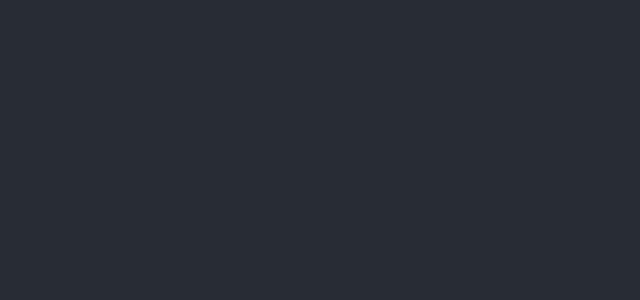
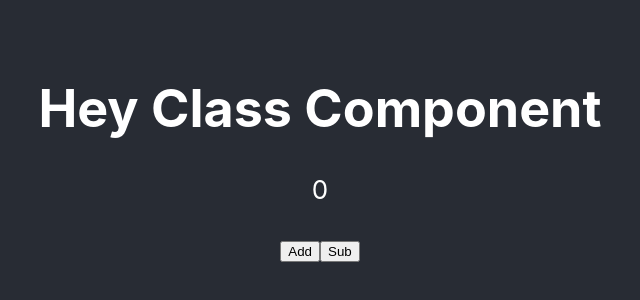
Before and after one commit to Virendra1807/AllReactProjects, a React (Create React App) app in the folder daily_practice/: page / in a window 1280 px wide. Shown: the part 248-548 px from the top of the page, without its empty margins (320-960 px from the left). Built offline with nearby package versions, Linux system fonts and the light colour scheme.

Commit message:
All about Class Components

```diff
--- a/daily_practice/src/App.js
+++ b/daily_practice/src/App.js
@@ -1,4 +1,5 @@
 import './App.css';
+import ClassState from './Components/02ClassState';
 // import PropsUse from './Components/01PropsUse';
 
 function App() {
@@ -6,7 +7,7 @@ function App() {
     <div className="App">
       <header className="App-header">
         {/* <PropsUse heading="Props in React"  age={23}/> */}
-
+        <ClassState />
 
       </header>
     </div>
--- /dev/null
+++ b/daily_practice/src/Components/02ClassState.jsx
@@ -0,0 +1,55 @@
+import React from "react";
+
+
+class ClassState extends React.Component{
+
+    constructor(){
+        super();
+
+        this.state={
+            count : 0,
+            sout : 5
+        }
+    }
+
+    addCount(){
+        // this.setState({
+        //     count : this.state.count + 1
+        // })
+
+
+        // Using previous state we can add it by 2 for each click
+        this.setState((prevState)=>{
+            return (
+                {count: prevState.count + 1}
+            )
+        })
+
+        this.setState((prevState)=>{
+            return (
+                {count: prevState.count + 1}
+            )
+        })
+
+    }
+
+    subCount(){
+        this.setState({
+            count : this.state.count - 1
+        })
+    }
+
+    render(){
+        return(
+            <div>
+                <h1>Hey Class Component</h1>
+                <p>{this.state.count}</p>
+                <button onClick={()=> this.addCount()}>Add</button>
+                <button onClick={()=> this.subCount()}>Sub</button>
+            </div>
+        )
+    }
+
+}
+
+export default ClassState;
```
